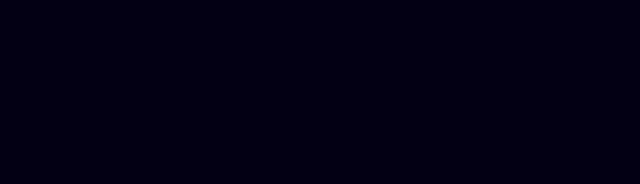
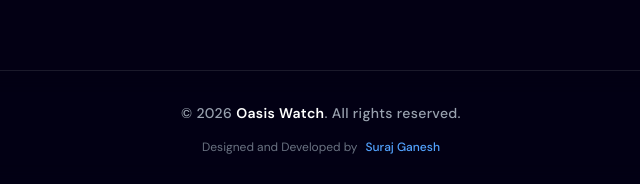
Before and after one commit to parzavel-7/Oasis-watch, a React (Vite) app: page /movie/1 in a window 1280 px wide. Shown: the part 810-994 px from the top of the page, without its empty margins (319-959 px from the left). Before the commit the page ends 800 px from the top, so only its background shows below. Built offline with nearby package versions, Linux system fonts and the light colour scheme; no server answers.

Commit message:
feat: initialize App router and add footer component with updated site favicon

```diff
--- a/index.html
+++ b/index.html
@@ -2,7 +2,7 @@
 <html lang="en">
   <head>
     <meta charset="UTF-8" />
-    <link rel="icon" type="image/svg+xml" href="/vite.svg" />
+    <link rel="icon" type="image/png" href="/logo.png" sizes="16x16" />
     <meta name="viewport" content="width=device-width, initial-scale=1.0" />
     <title>Oasis Watch</title>
   </head>
--- a/src/App.jsx
+++ b/src/App.jsx
@@ -1,5 +1,6 @@
 import { BrowserRouter as Router, Routes, Route } from "react-router-dom";
 import Navbar from "./components/Navbar.jsx";
+import Footer from "./components/Footer.jsx";
 import Home from "./Home.jsx";
 import MovieDetails from "./pages/MovieDetails.jsx";
 
@@ -11,8 +12,10 @@
         <Route path="/" element={<Home />} />
         <Route path="/movie/:id" element={<MovieDetails />} />
       </Routes>
+      <Footer />
     </Router>
   );
 };
 
+
 export default App;
--- a/src/components/Footer.jsx
+++ b/src/components/Footer.jsx
@@ -1,19 +1,24 @@
-// src/components/Footer.jsx
 import React from "react";
-
-// Optional: get site name from env or fallback
-const siteName = import.meta.env.VITE_SITE_NAME || "Oasis Movies";
 
 const Footer = () => {
   return (
-    <footer className="bg-gray-900 text-gray-300 py-6 mt-10">
-      <div className="max-w-6xl mx-auto px-4 flex flex-col md:flex-row justify-between items-center">
-        <p className="text-sm">
-          &copy; {new Date().getFullYear()} {siteName}. All rights reserved.
+    <footer className="w-full py-8 mt-20 border-t border-white/10 bg-primary/50 backdrop-blur-md">
+      <div className="max-w-7xl mx-auto px-4 sm:px-6 lg:px-8 flex flex-col items-center justify-center gap-4">
+        <p className="text-gray-400 text-sm font-medium tracking-wide">
+          &copy; {new Date().getFullYear()}{" "}
+          <span className="text-white font-semibold">Oasis Watch</span>. All
+          rights reserved.
         </p>
-        <p className="text-sm mt-2 md:mt-0 md:ml-4">
-          This site does not store any files on our server, we only linked to
-          the media which is hosted on 3rd party services.
+        <p className="text-gray-500 text-xs flex items-center gap-2">
+          Designed and Developed by{" "}
+          <a
+            href="https://surajganesh.vercel.app/"
+            target="_blank"
+            rel="noopener noreferrer"
+            className="text-blue-400 hover:text-blue-300 transition-colors font-medium  decoration-blue-400/30 hover:decoration-blue-300"
+          >
+            Suraj Ganesh
+          </a>
         </p>
       </div>
     </footer>
```
